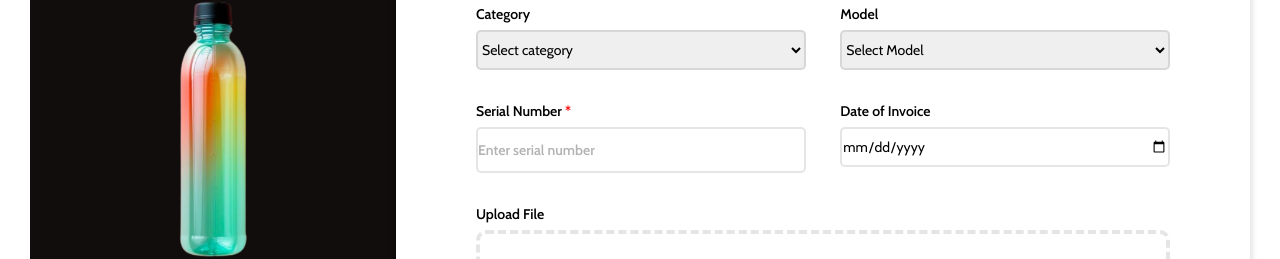
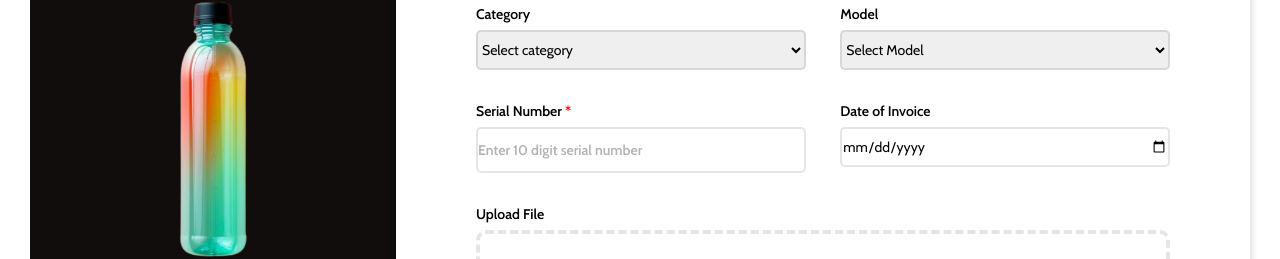
Before and after one commit to Neeraj-2525/Assignment-Neeraj, a React (Vite) app: page / in a window 1280 px wide. Shown: the part 245-504 px from the top of the page. Built offline with nearby package versions, Linux system fonts and the light colour scheme.

Commit message:
used regex in serial num

```diff
--- a/src/components/RegForm/RegForm.jsx
+++ b/src/components/RegForm/RegForm.jsx
@@ -153,7 +153,15 @@ const RegForm = () => {
                             <label htmlFor="serialNum">
                                 Serial Number <span className="red-text">*</span>
                             </label>
-                            <input placeholder='Enter serial number' value={formState.serialNum} onChange={handleChange} type="text" id="serialNum" name="serialNum" required />
+                            <input
+                            placeholder='Enter 10 digit serial number'
+                            value={formState.serialNum}
+                            onChange={handleChange}
+                            type="text"
+                            id="serialNum"
+                            name="serialNum"
+                            pattern="[0-9]{10}"
+                            required />
                         </div>
 
                         <div className="inp-type-one">
@@ -182,7 +190,7 @@ const RegForm = () => {
                             required
                             hidden
                         />
-                        <label htmlFor="productImage" className="uploadBox" onDragOver={handleDragOver} onDrop={handleDrop}>
+                        <label required htmlFor="productImage" className="uploadBox" onDragOver={handleDragOver} onDrop={handleDrop}>
                             {selectedFile ? (
                                 <span>
                                     {selectedFile.name} uploaded successfully✅
```
